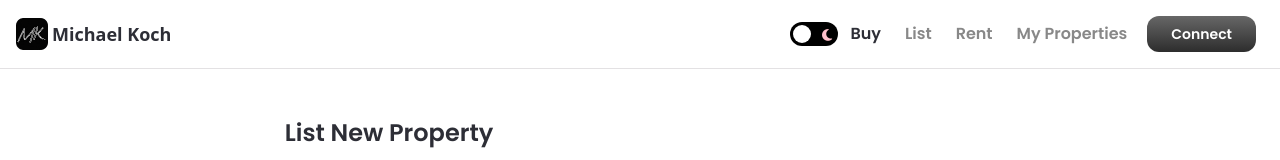
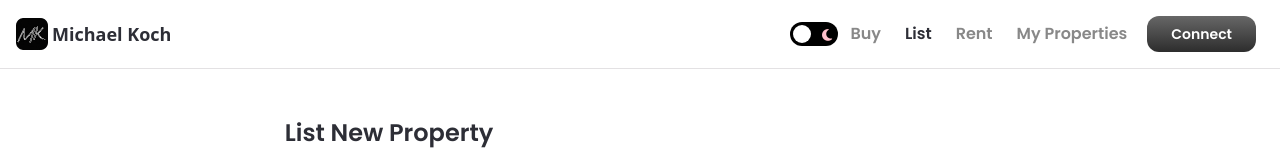
Before and after one commit to mikekochh/NFT_Marketplace, a Next.js app: page /list in a window 1280 px wide. Shown: the top 160 px of the page. Built offline with nearby package versions, Linux system fonts and the light colour scheme.

Commit message:
Bug fixes and beginning to finish project

```diff
--- a/components/Navbar.jsx
+++ b/components/Navbar.jsx
@@ -1,4 +1,5 @@
-import { useState, useContext } from 'react';
+import { useState, useContext, useEffect } from 'react';
+import { useRouter } from 'next/router';
 import { useTheme } from 'next-themes';
 import Image from 'next/image';
 import Link from 'next/link';
@@ -9,6 +10,20 @@ import Button from './Button';
 
 // Helper component for menu items in nav bar
 const MenuItems = ({ isMobile, active, setActive, setIsOpen }) => {
+  const router = useRouter();
+
+  useEffect(() => {
+    if (router.pathname === '/') {
+      setActive('Buy');
+    } else if (router.pathname === '/list') {
+      setActive('List');
+    } else if (router.pathname === '/rent') {
+      setActive('Rent');
+    } else if (router.pathname === '/my-properties') {
+      setActive('My Properties');
+    }
+  }, [router.pathname]);
+
   const generateLink = (i) => {
     switch (i) {
       case 0: return '/';
--- a/components/SearchBar.jsx
+++ b/components/SearchBar.jsx
@@ -11,7 +11,6 @@ const SearchBar = ({ activeSelect, setActiveSelect, onHandleSearch, onClearSearc
   const { theme } = useTheme();
 
   useEffect(() => {
-    console.log('deboundedSearch', deboundedSearch);
     const timer = setTimeout(() => {
       setSearch(deboundedSearch);
     }, 500);
@@ -20,7 +19,6 @@ const SearchBar = ({ activeSelect, setActiveSelect, onHandleSearch, onClearSearc
   }, [deboundedSearch]);
 
   useEffect(() => {
-    console.log('search', search);
     if (search) {
       onHandleSearch(search);
     } else {
--- a/pages/list.js
+++ b/pages/list.js
@@ -16,14 +16,17 @@ const List = () => {
   const { uploadToIPFS, listProperty } = useContext(RealEstateContext);
   const router = useRouter();
   let hasExecuted = false;
-  console.log('hasClearedImage', hasClearedImage);
 
   const relistOrList = router.query.name ? 'relist' : 'list';
+
+  if (relistOrList === 'list' && formInput.tokenId !== '') {
+    setFormInput({ price: '', name: '', description: '', image: '', tokenId: '' });
+    setFileUrl(null);
+  }
 
   const onDrop = useCallback(async (acceptedFile) => {
     const url = await uploadToIPFS(acceptedFile);
     setFileUrl(url);
-    console.log('is this running?');
     setHasClearedImage(false);
   }, []);
 
@@ -34,7 +37,6 @@ const List = () => {
   });
 
   const clearImage = () => {
-    console.log('clear image');
     setFileUrl(null);
     setHasClearedImage(true);
   };
@@ -46,7 +48,6 @@ const List = () => {
   }, [router.isReady]);
 
   if (formInput.image && formInput.image.length !== 0 && !fileUrl && !hasClearedImage) {
-    console.log('testing');
     setFileUrl(formInput.image);
   }
 
```
Also changed, not shown: context/RealEstateContext.js (+0 -11 lines), 2 other files (tests, documents, lock files or other folders).
